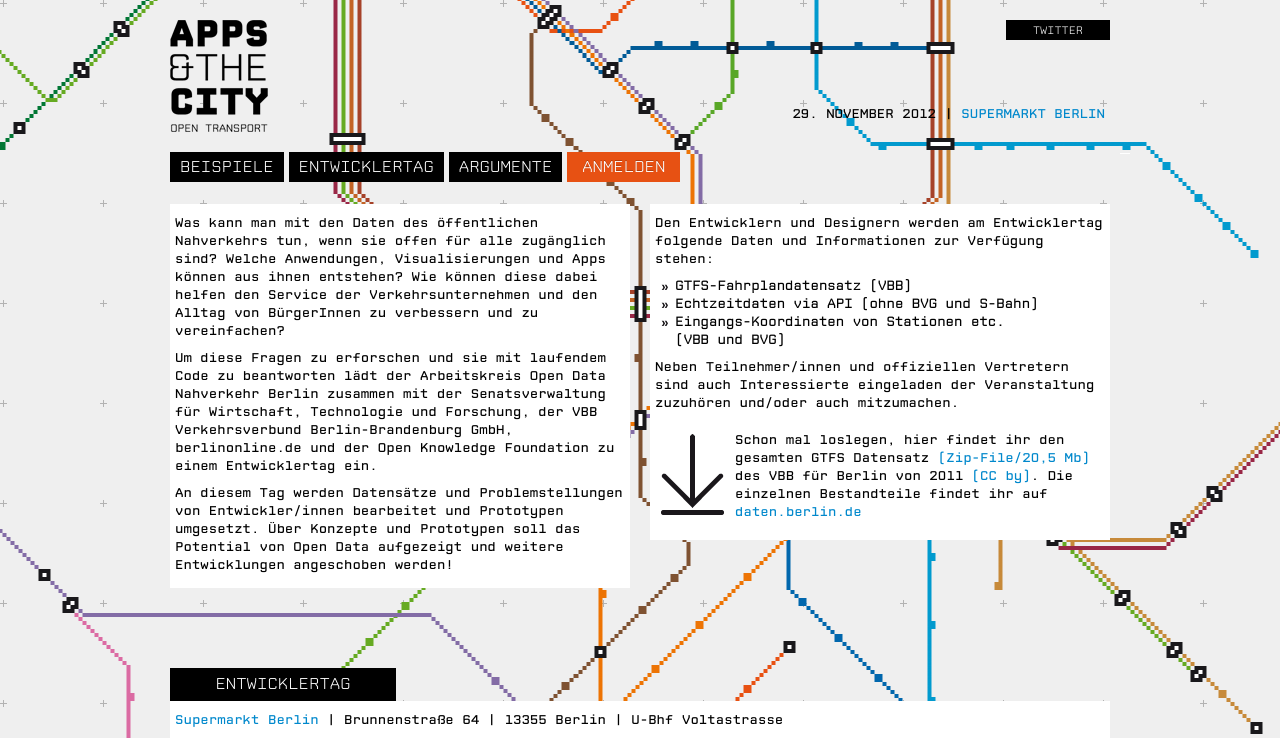
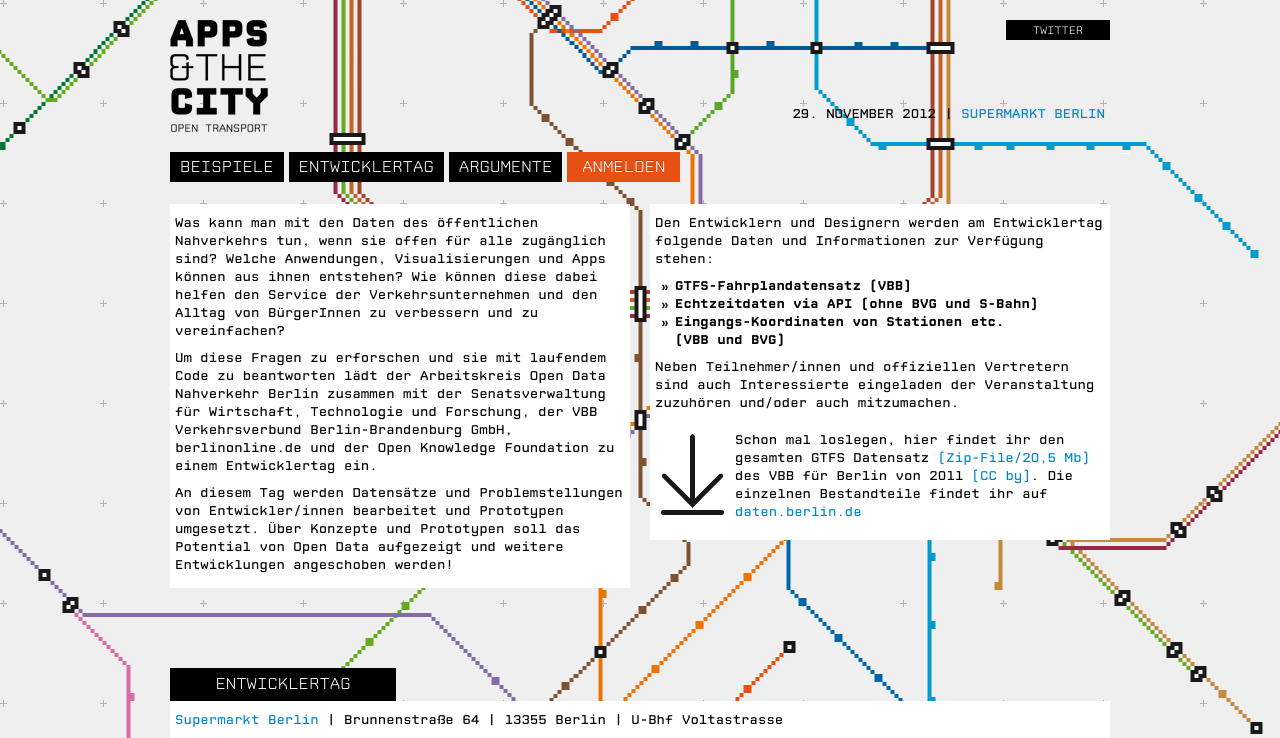
Before and after one commit to okfde/berlin.appsandthecity, a Jekyll site: the page built from index.html, in a window 1280 px wide. Shown: the top 738 px of the page. Built offline with Jekyll 4.4.1, drawn with Linux system fonts in a browser that asks for light colours; nearby versions of some CDN libraries; Markdown is read by kramdown in place of the engine named in the settings; grey boxes are pictures that could not be loaded.

Commit message:
Updated index.html

```diff
--- a/index.html
+++ b/index.html
@@ -11,7 +11,7 @@ title: Willkommen
   </div>
   <div class="span6">
     <p>Den Entwicklern und Designern werden am Entwicklertag folgende Daten und Informationen zur Verfügung stehen:</p>
-    <ul style="font-weight:bold;">
+    <ul style="font-family:'CPMono_v07Bold',sans-serif;">
       <li>GTFS-Fahrplandatensatz (VBB)</li>
       <li>Echtzeitdaten via API (ohne BVG und S-Bahn)</li>
       <li>Eingangs-Koordinaten von Stationen etc. <br>(VBB und BVG)</li>
```
